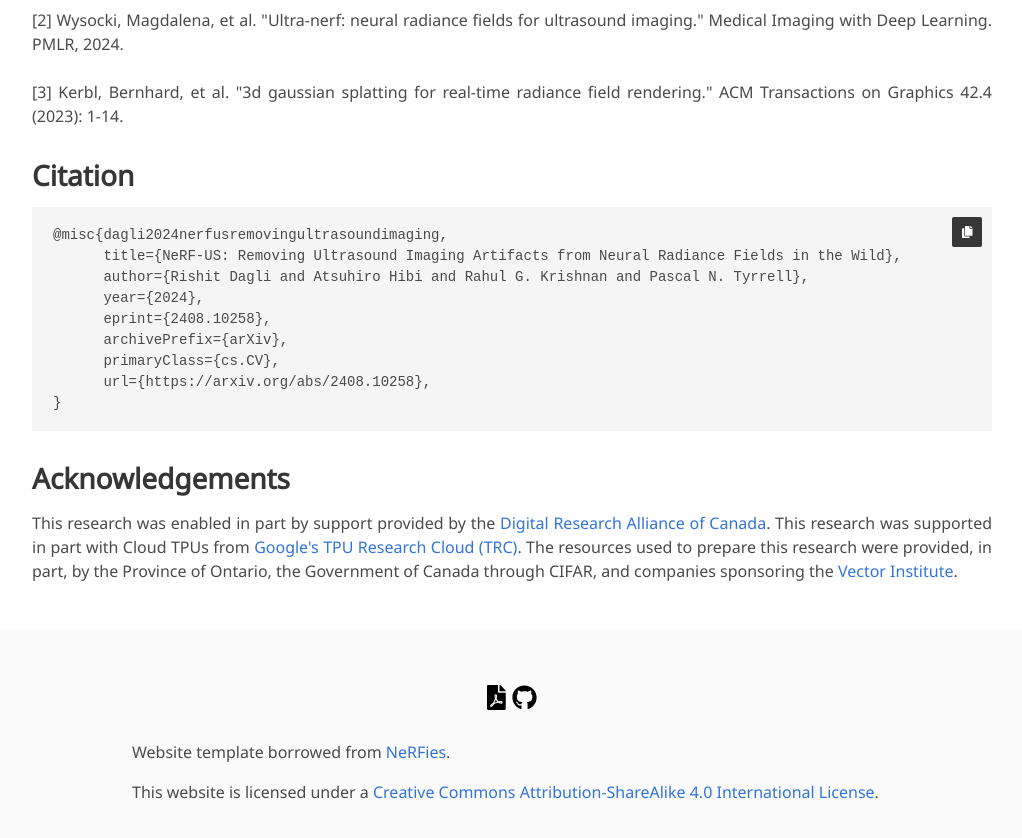
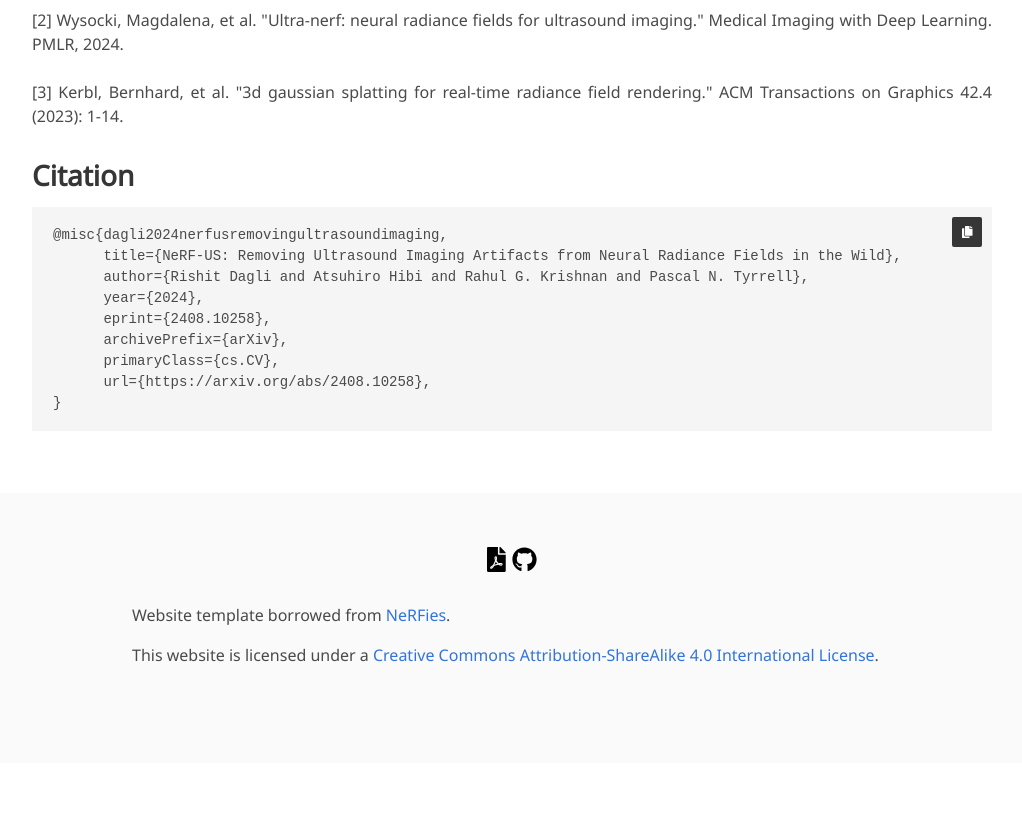
Before and after one commit to Rishit-dagli/personal-website, a Jekyll site: the page built from _pages/nerf-us.md, in a window 1280 px wide and 900 px high, scrolled down 5908 px. Shown: the top 838 px of the window, without its empty margins (128-1150 px from the left). Built offline with Jekyll 4.4.1, drawn with Linux system fonts in a browser that asks for light colours; nearby versions of some CDN libraries; some web fonts are replaced; library files that are not in the unit come from our copies; a style sheet for code colours, icons or effects is not loaded; after the commit the page ends 6671 px from its top, so only the background shows below that.

Commit message:
Update nerf-us.md

```diff
--- a/_pages/nerf-us.md
+++ b/_pages/nerf-us.md
@@ -446,7 +446,3 @@ The following works were mentioned on this page:<br><br>
     navigator.clipboard.writeText(citationCode);
   }
 </script>
-
-<h2 id="acknowledgements">Acknowledgements</h2>
-
-This research was enabled in part by support provided by the <a href="https://alliancecan.ca/">Digital Research Alliance of Canada</a>. This research was supported in part with Cloud TPUs from <a href="https://sites.research.google/trc/about/">Google's TPU Research Cloud (TRC)</a>. The resources used to prepare this research were provided, in part, by the Province of Ontario, the Government of Canada through CIFAR, and companies sponsoring the <a href="https://vectorinstitute.ai/partnerships/current-partners/">Vector Institute</a>.
```
